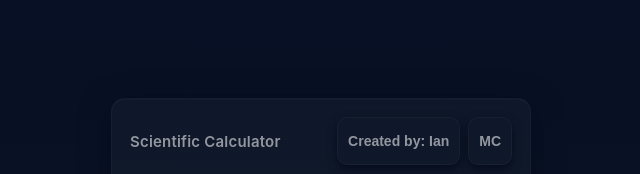
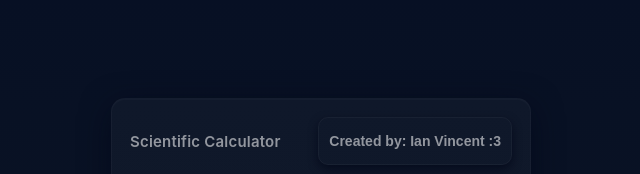
Before and after one commit to IanEbron33/sci-cal, a plain HTML site: page index.html in a window 1280 px wide. Shown: the top 174 px of the page, 319-959 px from the left. Drawn offline with Linux system fonts and the light colour scheme.

Commit message:
Update creator name in index.html

```diff
--- a/index.html
+++ b/index.html
@@ -12,8 +12,7 @@
       <div class="top-row">
         <div class="title">Scientific Calculator</div>
         <div style="display:flex;gap:8px;align-items:center;">
-          <button class="btn secondary">Created by: Ian</button>
-          <button class="btn secondary">MC</button>
+          <button class="btn secondary">Created by: Ian Vincent :3</button>
         </div>
       </div>
 
```
